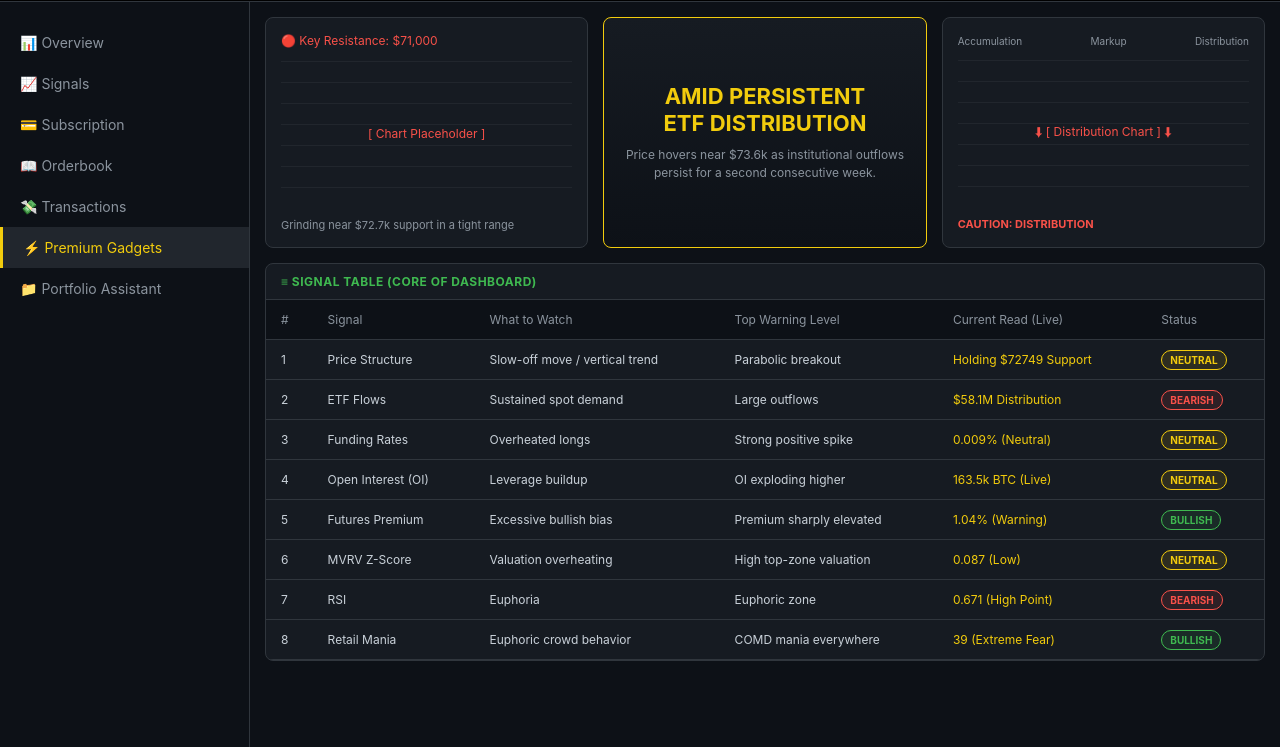
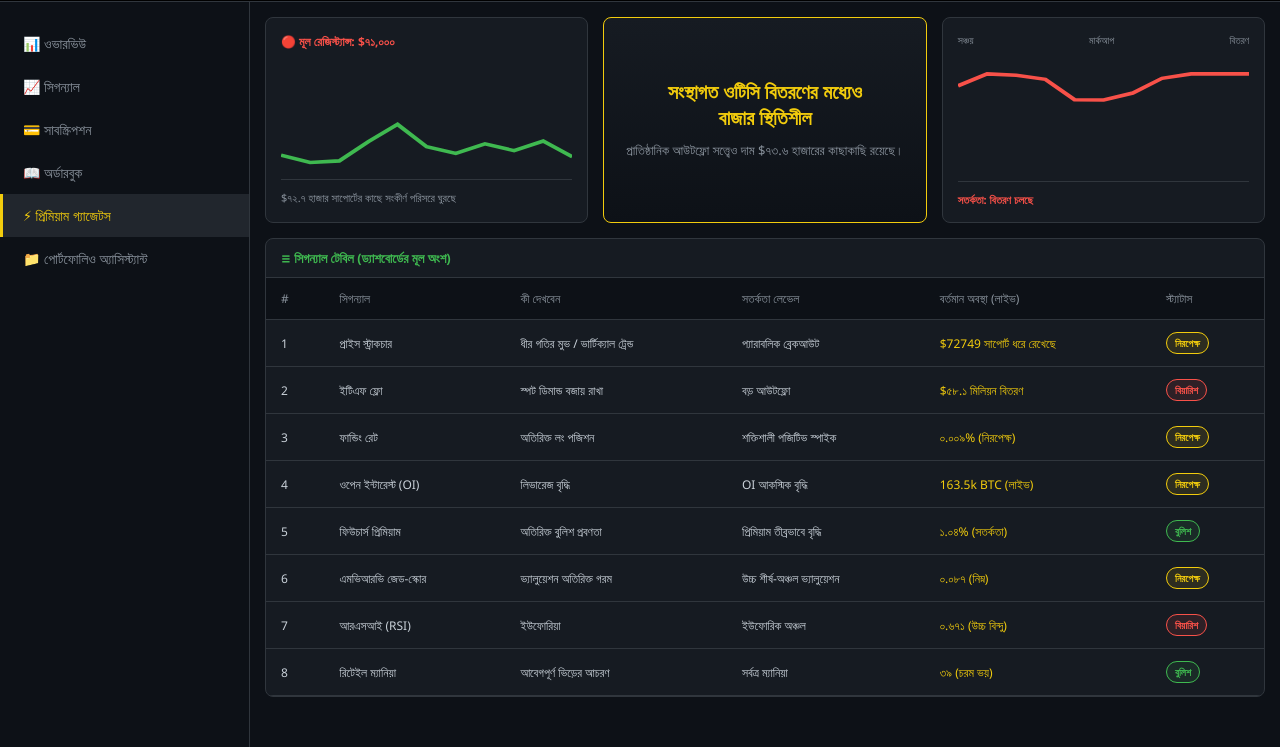
Before and after one commit to nuhakhanomnusaiba4060-creator/Crypto-macro-dashboard, a plain HTML site: page index.html in a window 1280 px wide. Shown: the part 53-800 px from the top of the page. Drawn offline with Linux system fonts and the light colour scheme.

Commit message:
Added Bangla language and Live Charts
Updated text and comments to Bengali, including titles, sidebar items, and signal table headers. Adjusted styles and chart updates for better localization.

```diff
--- a/index.html
+++ b/index.html
@@ -2,11 +2,9 @@
 <html lang="bn">
 <head>
     <meta charset="UTF-8">
-    <!-- মোবাইলে অর্ধেক হওয়া ঠিক করার মেটা ট্যাগ -->
     <meta name="viewport" content="width=device-width, initial-scale=1.0">
-    <title>Crypto Macro Dashboard</title>
+    <title>ক্রিপ্টো ম্যাক্রো ড্যাশবোর্ড</title>
     <style>
-        /* ================= CSS স্টাইল ================= */
         :root {
             --bg-color: #0d1117;
             --card-bg: #161b22;
@@ -18,271 +16,127 @@
             --accent-red: #f85149;
         }
 
-        * {
-            box-sizing: border-box;
-            margin: 0;
-            padding: 0;
-            font-family: -apple-system, BlinkMacSystemFont, "Segoe UI", Helvetica, Arial, sans-serif;
-        }
+        * { box-sizing: border-box; margin: 0; padding: 0; font-family: 'Segoe UI', Tahoma, Geneva, Verdana, sans-serif; }
 
-        body {
-            background-color: var(--bg-color);
-            color: var(--text-main);
-            display: flex;
-            flex-direction: column;
-            min-height: 100vh;
-        }
+        body { background-color: var(--bg-color); color: var(--text-main); display: flex; flex-direction: column; min-height: 100vh; }
 
-        /* হেডার */
-        header {
-            background-color: #000;
-            padding: 15px 20px;
-            display: flex;
-            align-items: center;
-            border-bottom: 1px solid var(--border-color);
-        }
-        header h1 {
-            color: var(--accent-yellow);
-            font-size: 20px;
-            letter-spacing: 1px;
-            text-transform: uppercase;
-        }
+        header { background-color: #000; padding: 15px 20px; display: flex; align-items: center; border-bottom: 1px solid var(--border-color); }
+        header h1 { color: var(--accent-yellow); font-size: 18px; letter-spacing: 1px; text-transform: uppercase; }
 
-        /* মেইন লেআউট (মোবাইলে কলাম, ডেস্কটপে রো) */
-        .layout {
-            display: flex;
-            flex-direction: column;
-            flex: 1;
-        }
+        .layout { display: flex; flex-direction: column; flex: 1; }
+        @media (min-width: 768px) { .layout { flex-direction: row; } }
 
-        @media (min-width: 768px) {
-            .layout {
-                flex-direction: row;
-            }
-        }
+        .sidebar { background-color: var(--bg-color); border-right: 1px solid var(--border-color); padding: 20px 0; width: 100%; }
+        @media (min-width: 768px) { .sidebar { width: 250px; min-height: calc(100vh - 60px); } }
 
-        /* সাইডবার */
-        .sidebar {
-            background-color: var(--bg-color);
-            border-right: 1px solid var(--border-color);
-            padding: 20px 0;
-            width: 100%;
-        }
-        @media (min-width: 768px) {
-            .sidebar { width: 250px; min-height: calc(100vh - 60px); }
-        }
+        .sidebar-item { padding: 12px 20px; color: var(--text-muted); font-size: 14px; cursor: pointer; border-left: 3px solid transparent; }
+        .sidebar-item:hover, .sidebar-item.active { background-color: #21262d; color: var(--accent-yellow); border-left: 3px solid var(--accent-yellow); }
 
-        .sidebar-item {
-            padding: 12px 20px;
-            color: var(--text-muted);
-            font-size: 14px;
-            display: flex;
-            align-items: center;
-            cursor: pointer;
-            transition: 0.2s;
-        }
-        .sidebar-item:hover, .sidebar-item.active {
-            background-color: #21262d;
-            color: var(--accent-yellow);
-            border-left: 3px solid var(--accent-yellow);
-        }
+        .main-content { flex: 1; padding: 15px; display: flex; flex-direction: column; gap: 15px; }
 
-        /* মূল কনটেন্ট এরিয়া */
-        .main-content {
-            flex: 1;
-            padding: 15px;
-            display: flex;
-            flex-direction: column;
-            gap: 15px;
-        }
+        .top-cards { display: grid; grid-template-columns: 1fr; gap: 15px; }
+        @media (min-width: 992px) { .top-cards { grid-template-columns: 1fr 1fr 1fr; } }
 
-        /* টপ কার্ড এরিয়া */
-        .top-cards {
-            display: grid;
-            grid-template-columns: 1fr;
-            gap: 15px;
-        }
-        @media (min-width: 992px) {
-            .top-cards { grid-template-columns: 1fr 1fr 1fr; }
-        }
+        .card { background-color: var(--card-bg); border: 1px solid var(--border-color); border-radius: 8px; padding: 15px; display: flex; flex-direction: column; }
+        .card-center { text-align: center; border: 1px solid var(--accent-yellow); background: linear-gradient(180deg, #161b22 0%, #0d1117 100%); justify-content: center;}
+        .card-center h2 { color: var(--accent-yellow); font-size: 20px; margin-bottom: 10px; line-height: 1.3; }
+        .card-center p { font-size: 13px; color: var(--text-muted); line-height: 1.5; }
 
-        .card {
-            background-color: var(--card-bg);
-            border: 1px solid var(--border-color);
-            border-radius: 8px;
-            padding: 15px;
-            display: flex;
-            flex-direction: column;
-            justify-content: center;
-        }
-
-        .card-center {
-            text-align: center;
-            border: 1px solid var(--accent-yellow);
-            background: linear-gradient(180deg, #161b22 0%, #0d1117 100%);
-        }
-
-        .card-center h2 {
-            color: var(--accent-yellow);
-            font-size: 22px;
-            margin-bottom: 10px;
-            line-height: 1.2;
-        }
-
-        .card-center p {
-            font-size: 12px;
-            color: var(--text-muted);
-            line-height: 1.5;
-        }
-
-        /* চার্ট প্লেসহোল্ডার */
-        .chart-box {
-            height: 150px;
-            background: repeating-linear-gradient(
-                0deg,
-                #161b22,
-                #161b22 20px,
-                #21262d 20px,
-                #21262d 21px
-            );
-            border-radius: 4px;
-            display: flex;
-            align-items: center;
-            justify-content: center;
-            color: var(--accent-red);
-            font-size: 12px;
-            position: relative;
-        }
+        /* চার্ট স্টাইল */
+        .chart-box { height: 120px; margin-top: 10px; border-bottom: 1px solid var(--border-color); position: relative; }
 
         /* সিগন্যাল টেবিল */
-        .table-container {
-            background-color: var(--card-bg);
-            border: 1px solid var(--border-color);
-            border-radius: 8px;
-            overflow-x: auto; /* মোবাইলে টেবিল স্ক্রল হবে */
-        }
+        .table-container { background-color: var(--card-bg); border: 1px solid var(--border-color); border-radius: 8px; overflow-x: auto; }
+        .table-header { padding: 10px 15px; border-bottom: 1px solid var(--border-color); color: var(--accent-green); font-size: 13px; font-weight: bold; }
 
-        .table-header {
-            padding: 10px 15px;
-            border-bottom: 1px solid var(--border-color);
-            color: var(--accent-green);
-            font-size: 12px;
-            font-weight: bold;
-            letter-spacing: 0.5px;
-        }
-
-        table {
-            width: 100%;
-            border-collapse: collapse;
-            text-align: left;
-            font-size: 12px;
-            min-width: 600px; /* মোবাইলে টেবিল চেপে যাওয়া রোধ করতে */
-        }
-
-        th, td {
-            padding: 12px 15px;
-            border-bottom: 1px solid var(--border-color);
-        }
-
-        th {
-            color: var(--text-muted);
-            font-weight: normal;
-            background-color: #0d1117;
-        }
+        table { width: 100%; border-collapse: collapse; text-align: left; font-size: 12px; min-width: 600px; }
+        th, td { padding: 12px 15px; border-bottom: 1px solid var(--border-color); }
+        th { color: var(--text-muted); font-weight: normal; background-color: #0d1117; }
 
         /* স্ট্যাটাস ব্যাজ */
-        .badge {
-            padding: 3px 8px;
-            border-radius: 12px;
-            font-size: 10px;
-            font-weight: bold;
-            border: 1px solid;
-        }
+        .badge { padding: 3px 8px; border-radius: 12px; font-size: 10px; font-weight: bold; border: 1px solid; display: inline-block;}
         .badge.neutral { color: #f2cc0d; border-color: #f2cc0d; background: rgba(242, 204, 13, 0.1); }
         .badge.bearish { color: var(--accent-red); border-color: var(--accent-red); background: rgba(248, 81, 73, 0.1); }
         .badge.bullish { color: var(--accent-green); border-color: var(--accent-green); background: rgba(63, 185, 80, 0.1); }
 
-        .live-dot {
-            display: inline-block;
-            width: 8px;
-            height: 8px;
-            background-color: var(--accent-green);
-            border-radius: 50%;
-            margin-right: 5px;
-            animation: blink 1s infinite alternate;
-        }
+        .live-dot { display: inline-block; width: 8px; height: 8px; background-color: var(--accent-green); border-radius: 50%; margin-right: 5px; animation: blink 1s infinite alternate; }
         @keyframes blink { from { opacity: 0.3; } to { opacity: 1; } }
-
     </style>
 </head>
 <body>
 
-    <!-- হেডার -->
     <header>
-        <h1><span class="live-dot"></span> CRYPTO MACRO DASHBOARD</h1>
+        <h1><span class="live-dot"></span> ক্রিপ্টো ম্যাক্রো ড্যাশবোর্ড</h1>
     </header>
 
     <div class="layout">
-        <!-- সাইডবার -->
         <aside class="sidebar">
-            <div class="sidebar-item">📊 Overview</div>
-            <div class="sidebar-item">📈 Signals</div>
-            <div class="sidebar-item">💳 Subscription</div>
-            <div class="sidebar-item">📖 Orderbook</div>
-            <div class="sidebar-item">💸 Transactions</div>
-            <div class="sidebar-item active">⚡ Premium Gadgets</div>
-            <div class="sidebar-item">📁 Portfolio Assistant</div>
+            <div class="sidebar-item">📊 ওভারভিউ</div>
+            <div class="sidebar-item">📈 সিগন্যাল</div>
+            <div class="sidebar-item">💳 সাবস্ক্রিপশন</div>
+            <div class="sidebar-item">📖 অর্ডারবুক</div>
+            <div class="sidebar-item active">⚡ প্রিমিয়াম গ্যাজেটস</div>
+            <div class="sidebar-item">📁 পোর্টফোলিও অ্যাসিস্ট্যান্ট</div>
         </aside>
 
-        <!-- মূল কনটেন্ট -->
         <main class="main-content">
 
-            <!-- উপরের ৩টি কার্ড -->
             <div class="top-cards">
-                <!-- বাম দিকের কার্ড (চার্ট) -->
+                <!-- বাম দিকের কার্ড -->
                 <div class="card">
-                    <div style="color: var(--accent-red); font-size: 12px; margin-bottom: 10px;">🔴 Key Resistance: $71,000</div>
-                    <div class="chart-box">[ Chart Placeholder ]</div>
-                    <div style="font-size: 11px; margin-top: 10px; color: var(--text-muted);">Grinding near $72.7k support in a tight range</div>
+                    <div style="color: var(--accent-red); font-size: 12px; font-weight: bold;">🔴 মূল রেজিস্ট্যান্স: $৭১,০০০</div>
+
+                    <!-- SVG চার্ট ১ (লাইভ ফিল) -->
+                    <div class="chart-box">
+                        <svg viewBox="0 0 100 50" preserveAspectRatio="none" style="width:100%; height:100%;">
+                            <path id="chart1-line" d="M0,40 L10,35 L20,38 L30,25 L40,30 L50,20 L60,22 L70,15 L80,18 L90,10 L100,12" fill="none" stroke="var(--accent-green)" stroke-width="1.5" />
+                        </svg>
+                    </div>
+
+                    <div style="font-size: 11px; margin-top: 10px; color: var(--text-muted);">$৭২.৭ হাজার সাপোর্টের কাছে সংকীর্ণ পরিসরে ঘুরছে</div>
                 </div>
 
-                <!-- মাঝের কার্ড (বড় টেক্সট) -->
+                <!-- মাঝের কার্ড -->
                 <div class="card card-center">
-                    <h2>AMID PERSISTENT<br>ETF DISTRIBUTION</h2>
-                    <p>Price hovers near $73.6k as institutional outflows persist for a second consecutive week.</p>
+                    <h2>সংস্থাগত ওটিসি বিতরণের মধ্যেও<br>বাজার স্থিতিশীল</h2>
+                    <p>প্রাতিষ্ঠানিক আউটফ্লো সত্ত্বেও দাম $৭৩.৬ হাজারের কাছাকাছি রয়েছে।</p>
                 </div>
 
-                <!-- ডান দিকের কার্ড (চার্ট) -->
+                <!-- ডান দিকের কার্ড -->
                 <div class="card">
-                    <div style="display: flex; justify-content: space-between; font-size: 10px; margin-bottom: 10px; color: var(--text-muted);">
-                        <span>Accumulation</span> <span>Markup</span> <span>Distribution</span>
+                    <div style="display: flex; justify-content: space-between; font-size: 10px; margin-bottom: 5px; color: var(--text-muted);">
+                        <span>সঞ্চয়</span> <span>মার্কআপ</span> <span>বিতরণ</span>
                     </div>
-                    <div class="chart-box" style="color: var(--accent-red);">
-                        <!-- ডেমো লাইন চার্টের মতো দেখানোর জন্য -->
-                        ⬇ [ Distribution Chart ] ⬇
+
+                    <!-- SVG চার্ট ২ (লাইভ ফিল) -->
+                    <div class="chart-box">
+                        <svg viewBox="0 0 100 50" preserveAspectRatio="none" style="width:100%; height:100%;">
+                            <path id="chart2-line" d="M0,10 L10,25 L20,15 L30,35 L40,20 L50,45 L60,30 L70,40 L80,25 L90,48 L100,40" fill="none" stroke="var(--accent-red)" stroke-width="1.5" />
+                        </svg>
                     </div>
+
                     <div style="color: var(--accent-red); font-size: 11px; margin-top: 10px; font-weight: bold;">
-                        CAUTION: DISTRIBUTION
+                        সতর্কতা: বিতরণ চলছে
                     </div>
                 </div>
             </div>
 
-            <!-- নিচের সিগন্যাল টেবিল -->
+            <!-- টেবিল -->
             <div class="table-container">
-                <div class="table-header">≡ SIGNAL TABLE (CORE OF DASHBOARD)</div>
+                <div class="table-header">≡ সিগন্যাল টেবিল (ড্যাশবোর্ডের মূল অংশ)</div>
                 <table>
                     <thead>
                         <tr>
                             <th>#</th>
-                            <th>Signal</th>
-                            <th>What to Watch</th>
-                            <th>Top Warning Level</th>
-                            <th>Current Read (Live)</th>
-                            <th>Status</th>
+                            <th>সিগন্যাল</th>
+                            <th>কী দেখবেন</th>
+                            <th>সতর্কতা লেভেল</th>
+                            <th>বর্তমান অবস্থা (লাইভ)</th>
+                            <th>স্ট্যাটাস</th>
                         </tr>
                     </thead>
                     <tbody id="live-table-body">
-                        <!-- জাভাস্ক্রিপ্ট দিয়ে ডেটা এখানে বসবে -->
+                        <!-- জাভাস্ক্রিপ্ট ডেটা -->
                     </tbody>
                 </table>
             </div>
@@ -290,33 +144,33 @@
         </main>
     </div>
 
-    <!-- ================= JAVASCRIPT (লাইভ ডেটা) ================= -->
     <script>
-        // সিগন্যাল টেবিলের ডেটা
+        // বাংলা টেবিল ডেটা
         const signals = [
-            { id: 1, name: "Price Structure", watch: "Slow-off move / vertical trend", warning: "Parabolic breakout", read: "Holding $72.7k Support", status: "neutral" },
-            { id: 2, name: "ETF Flows", watch: "Sustained spot demand", warning: "Large outflows", read: "$58.1M Distribution", status: "bearish" },
-            { id: 3, name: "Funding Rates", watch: "Overheated longs", warning: "Strong positive spike", read: "0.009% (Neutral)", status: "neutral" },
-            { id: 4, name: "Open Interest (OI)", watch: "Leverage buildup", warning: "OI exploding higher", read: "163.5k BTC (Stable)", status: "neutral" },
-            { id: 5, name: "Futures Premium", watch: "Excessive bullish bias", warning: "Premium sharply elevated", read: "1.04% (Warning)", status: "bullish" },
-            { id: 6, name: "MVRV Z-Score", watch: "Valuation overheating", warning: "High top-zone valuation", read: "0.087 (Low)", status: "neutral" },
-            { id: 7, name: "RSI", watch: "Euphoria", warning: "Euphoric zone", read: "0.671 (High Point)", status: "bearish" },
-            { id: 8, name: "Retail Mania", watch: "Euphoric crowd behavior", warning: "COMD mania everywhere", read: "39 (Extreme Fear)", status: "bullish" }
+            { id: 1, name: "প্রাইস স্ট্রাকচার", watch: "ধীর গতির মুভ / ভার্টিক্যাল ট্রেন্ড", warning: "প্যারাবলিক ব্রেকআউট", read: "$৭২.৭ হাজার সাপোর্ট ধরে রেখেছে", status: "neutral" },
+            { id: 2, name: "ইটিএফ ফ্লো", watch: "স্পট ডিমান্ড বজায় রাখা", warning: "বড় আউটফ্লো", read: "$৫৮.১ মিলিয়ন বিতরণ", status: "bearish" },
+            { id: 3, name: "ফান্ডিং রেট", watch: "অতিরিক্ত লং পজিশন", warning: "শক্তিশালী পজিটিভ স্পাইক", read: "০.০০৯% (নিরপেক্ষ)", status: "neutral" },
+            { id: 4, name: "ওপেন ইন্টারেস্ট (OI)", watch: "লিভারেজ বৃদ্ধি", warning: "OI আকস্মিক বৃদ্ধি", read: "১৬৩.৫ হাজার BTC (স্থিতিশীল)", status: "neutral" },
+            { id: 5, name: "ফিউচার্স প্রিমিয়াম", watch: "অতিরিক্ত বুলিশ প্রবণতা", warning: "প্রিমিয়াম তীব্রভাবে বৃদ্ধি", read: "১.০৪% (সতর্কতা)", status: "bullish" },
+            { id: 6, name: "এমভিআরভি জেড-স্কোর", watch: "ভ্যালুয়েশন অতিরিক্ত গরম", warning: "উচ্চ শীর্ষ-অঞ্চল ভ্যালুয়েশন", read: "০.০৮৭ (নিম্ন)", status: "neutral" },
+            { id: 7, name: "আরএসআই (RSI)", watch: "ইউফোরিয়া", warning: "ইউফোরিক অঞ্চল", read: "০.৬৭১ (উচ্চ বিন্দু)", status: "bearish" },
+            { id: 8, name: "রিটেইল ম্যানিয়া", watch: "আবেগপূর্ণ ভিড়ের আচরণ", warning: "সর্বত্র ম্যানিয়া", read: "৩৯ (চরম ভয়)", status: "bullish" }
         ];
 
-        // টেবিল রেন্ডার করা
         function renderTable() {
             const tbody = document.getElementById('live-table-body');
             tbody.innerHTML = '';
 
             signals.forEach(sig => {
-                let badgeClass = sig.status;
-                let statusText = sig.status.toUpperCase();
+                let statusText = "";
+                if(sig.status === 'neutral') statusText = "নিরপেক্ষ";
+                if(sig.status === 'bearish') statusText = "বিয়ারিশ";
+                if(sig.status === 'bullish') statusText = "বুলিশ";
 
-                // লাইভ ডেটা সিমুলেশন: রিডমে রিডমলি পরিবর্তন হবে
                 let liveRead = sig.read;
-                if(sig.id === 1) liveRead = `Holding $${(72700 + Math.random() * 100).toFixed(0)} Support`;
-                if(sig.id === 4) liveRead = `${(163 + Math.random()).toFixed(1)}k BTC (Live)`;
+                // লাইভ ডেটা আপডেট (দাম পরিবর্তন হবে)
+                if(sig.id === 1) liveRead = `$${(72700 + Math.random() * 100).toFixed(0)} সাপোর্ট ধরে রেখেছে`;
+                if(sig.id === 4) liveRead = `${(163 + Math.random()).toFixed(1)}k BTC (লাইভ)`;
 
                 const row = `
                     <tr>
@@ -325,19 +179,42 @@
                         <td>${sig.watch}</td>
                         <td>${sig.warning}</td>
                         <td style="color: var(--accent-yellow);">${liveRead}</td>
-                        <td><span class="badge ${badgeClass}">${statusText}</span></td>
+                        <td><span class="badge ${sig.status}">${statusText}</span></td>
                     </tr>
                 `;
                 tbody.innerHTML += row;
             });
         }
 
+        // চার্ট লাইভ আপডেট করার ফাংশন
+        function updateCharts() {
+            const chart1 = document.getElementById('chart1-line');
+            const chart2 = document.getElementById('chart2-line');
+
+            // র্যান্ডম পাথ জেনারেট
+            let path1 = "M0,40 ";
+            let path2 = "M0,10 ";
+            let y1 = 40, y2 = 10;
+
+            for(let i=10; i<=100; i+=10) {
+                y1 = Math.max(5, Math.min(45, y1 + (Math.random() * 20 - 10)));
+                y2 = Math.max(5, Math.min(45, y2 + (Math.random() * 20 - 10)));
+                path1 += `L${i},${y1} `;
+                path2 += `L${i},${y2} `;
+            }
+
+            chart1.setAttribute('d', path1);
+            chart2.setAttribute('d', path2);
+        }
+
         // প্রথমবার রেন্ডার
         renderTable();
+        updateCharts();
 
-        // প্রতি ৫ সেকেন্ডে টেবিলের কিছু ডেটা আপডেট হবে (লাইভ ফিল)
+        // প্রতি ৫ সেকেন্ডে ডেটা এবং চার্ট আপডেট হবে
         setInterval(() => {
             renderTable();
+            updateCharts();
         }, 5000);
     </script>
 </body>
```
